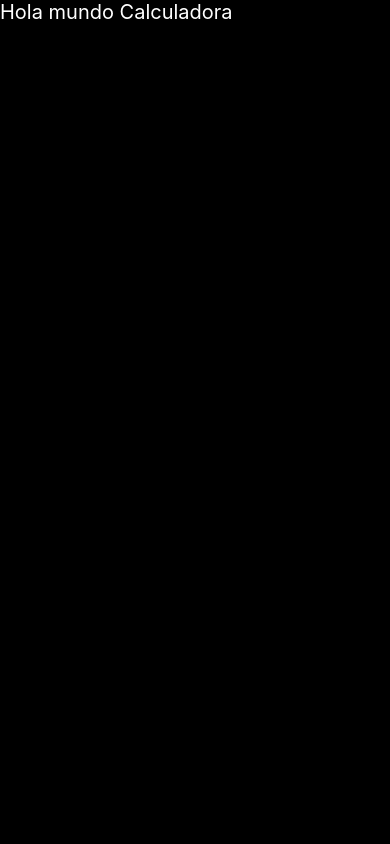
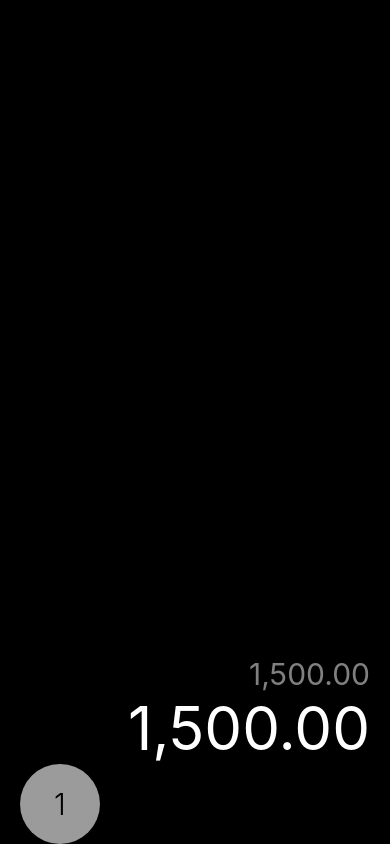
Before and after one commit to mcmmiguel/Calculadora-ReactNativeFH, a React Native app: screen / in a window 390 px wide. Built offline with nearby package versions, Linux system fonts and the light colour scheme.

Commit message:
Feat. First button and styles

```diff
--- a/src/screens/CalculadoraScreen.tsx
+++ b/src/screens/CalculadoraScreen.tsx
@@ -4,8 +4,15 @@ import { styles } from '../theme/appTheme';
 
 const CalculadoraScreen = () => {
     return (
-        <View>
-            <Text style={styles.text}>Hola mundo Calculadora</Text>
+        <View style={styles.calculatorContainer}>
+            <Text style={styles.smallResult}>1,500.00</Text>
+            <Text style={styles.result}>1,500.00</Text>
+
+
+            <View style={styles.button}>
+                {/* Boton */}
+                <Text style={styles.buttonText}>1</Text>
+            </View>
         </View>
     );
 };
--- a/src/theme/appTheme.tsx
+++ b/src/theme/appTheme.tsx
@@ -5,8 +5,33 @@ export const styles = StyleSheet.create({
         flex: 1,
         backgroundColor: 'black',
     },
-    text: {
+    calculatorContainer: {
+        paddingHorizontal: 20,
+        flex: 1,
+        justifyContent: 'flex-end',
+    },
+    result: {
         color: 'white',
-        fontSize: 20,
+        fontSize: 60,
+        textAlign: 'right',
+    },
+    smallResult: {
+        color: 'rgba(255, 255, 255, 0.5)',
+        fontSize: 30,
+        textAlign: 'right',
+    },
+    button: {
+        width: 80,
+        height: 80,
+        backgroundColor: '#9b9b9b',
+        borderRadius: 100,
+        justifyContent: 'center',
+    },
+    buttonText: {
+        textAlign: 'center',
+        padding: 10,
+        fontSize: 30,
+        color: 'black',
+        fontWeight: '300',
     },
 });
```
